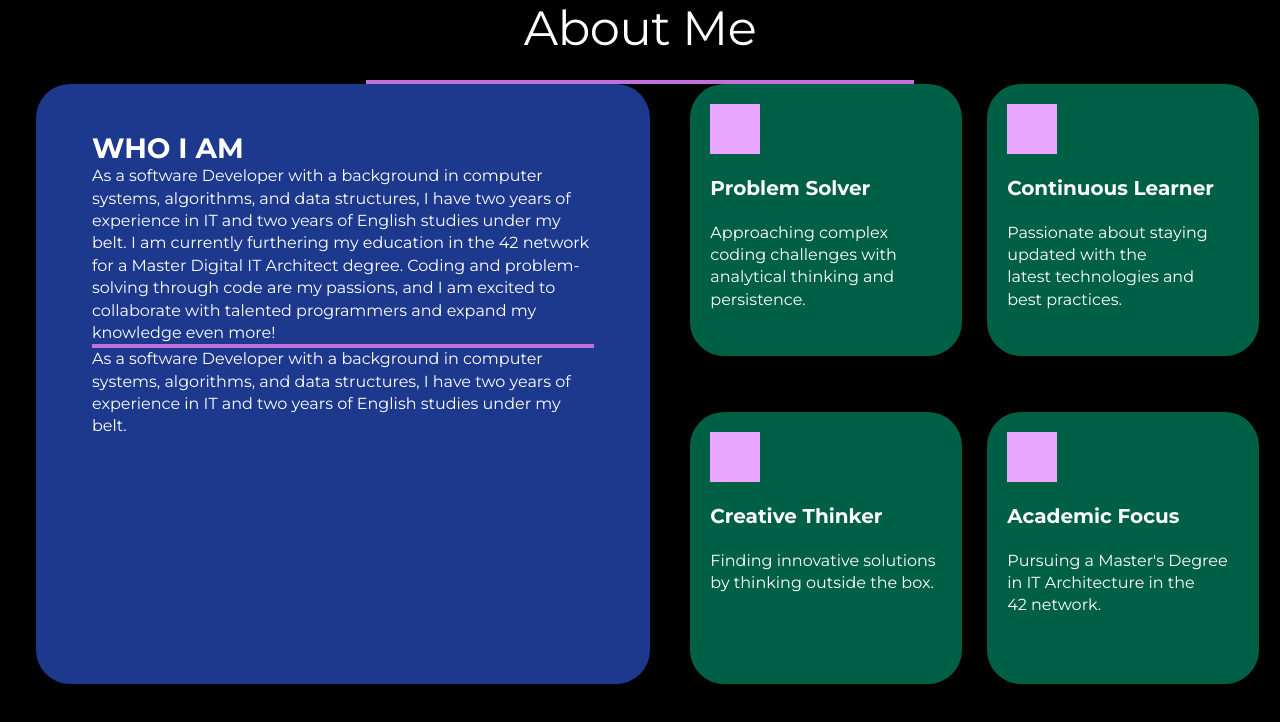
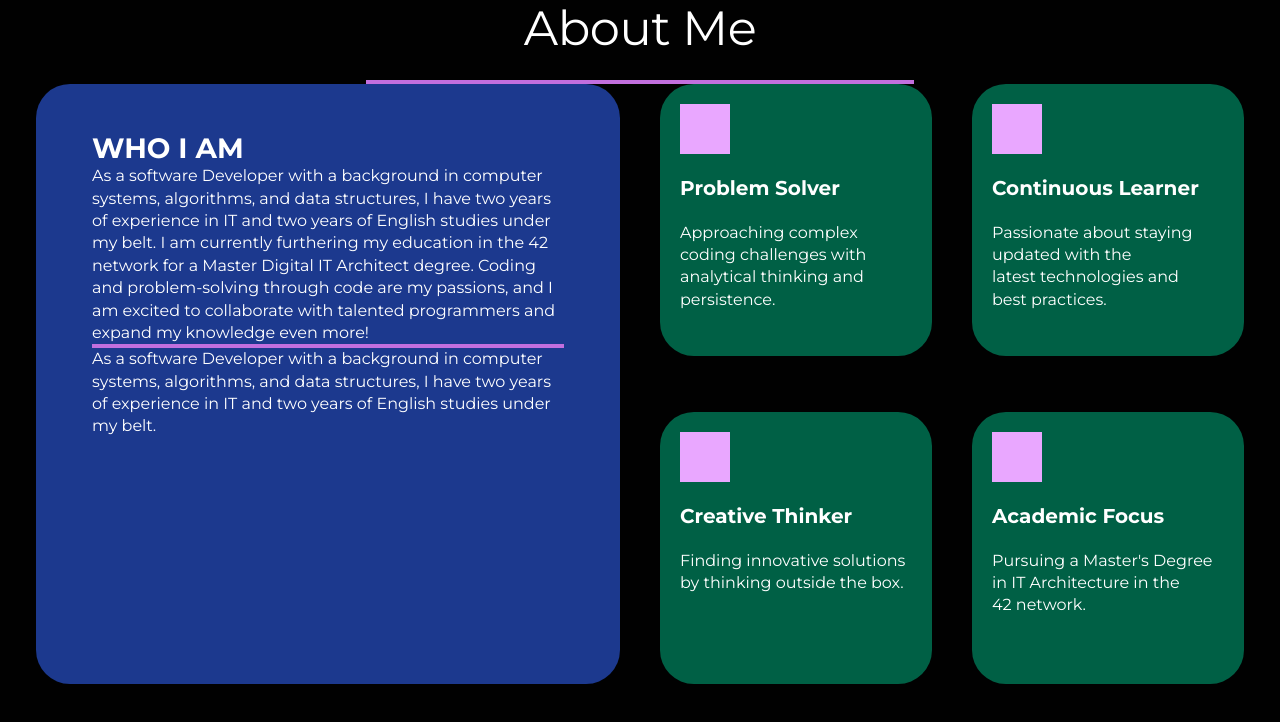
Before and after one commit to ArturoZAC/testing-forport-4z4c, a Next.js app: page / in a window 1280 px wide. Shown: the top 722 px of the page. Built offline with nearby package versions, Linux system fonts and the light colour scheme.

Commit message:
solutionforboxwithpadding

```diff
--- a/src/components/about/AboutCard.tsx
+++ b/src/components/about/AboutCard.tsx
@@ -1,7 +1,7 @@
 
 export const AboutCard = () => {
   return (
-    <div className="bg-blue-900 w-full h-[600px] py-12 px-14 rounded-[34px]">
+    <div className="bg-blue-900 w-full max-w-[584px] h-[600px] py-12 px-14 rounded-[34px] box-border">
       <p className="text-subtitle1-b-d">WHO I AM</p>
       <p className="text-body-small-r-d">As a software Developer with a background in computer systems, algorithms, and data structures, I have two years of experience in IT and two years of English studies under my belt. I am currently furthering my education in the 42 network for a Master Digital IT Architect degree. Coding and problem-solving through code are my passions, and I am excited to collaborate with talented programmers and expand my knowledge even more!</p>
       <div className="min-h-[4px] bg-third w-full"></div>
```
